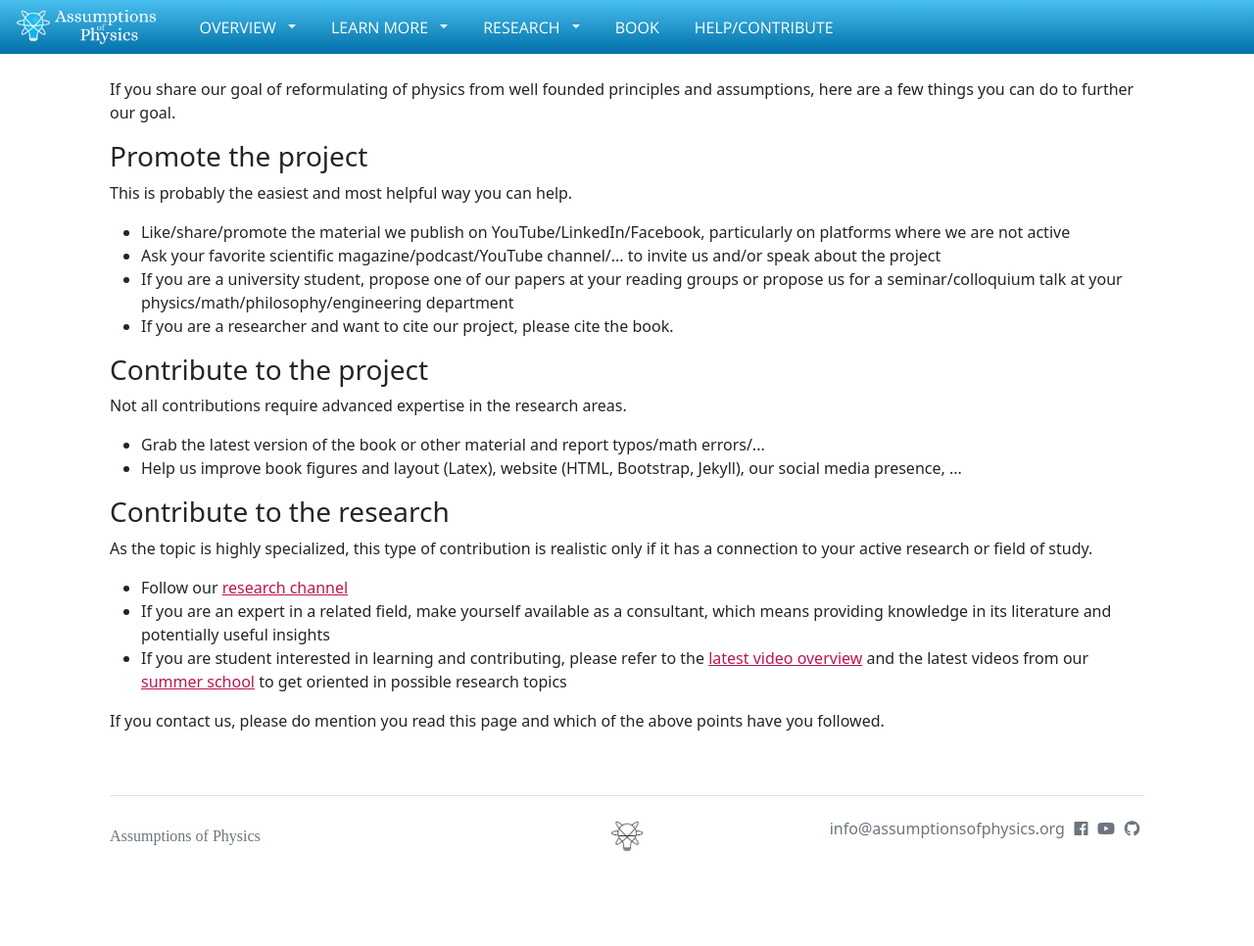
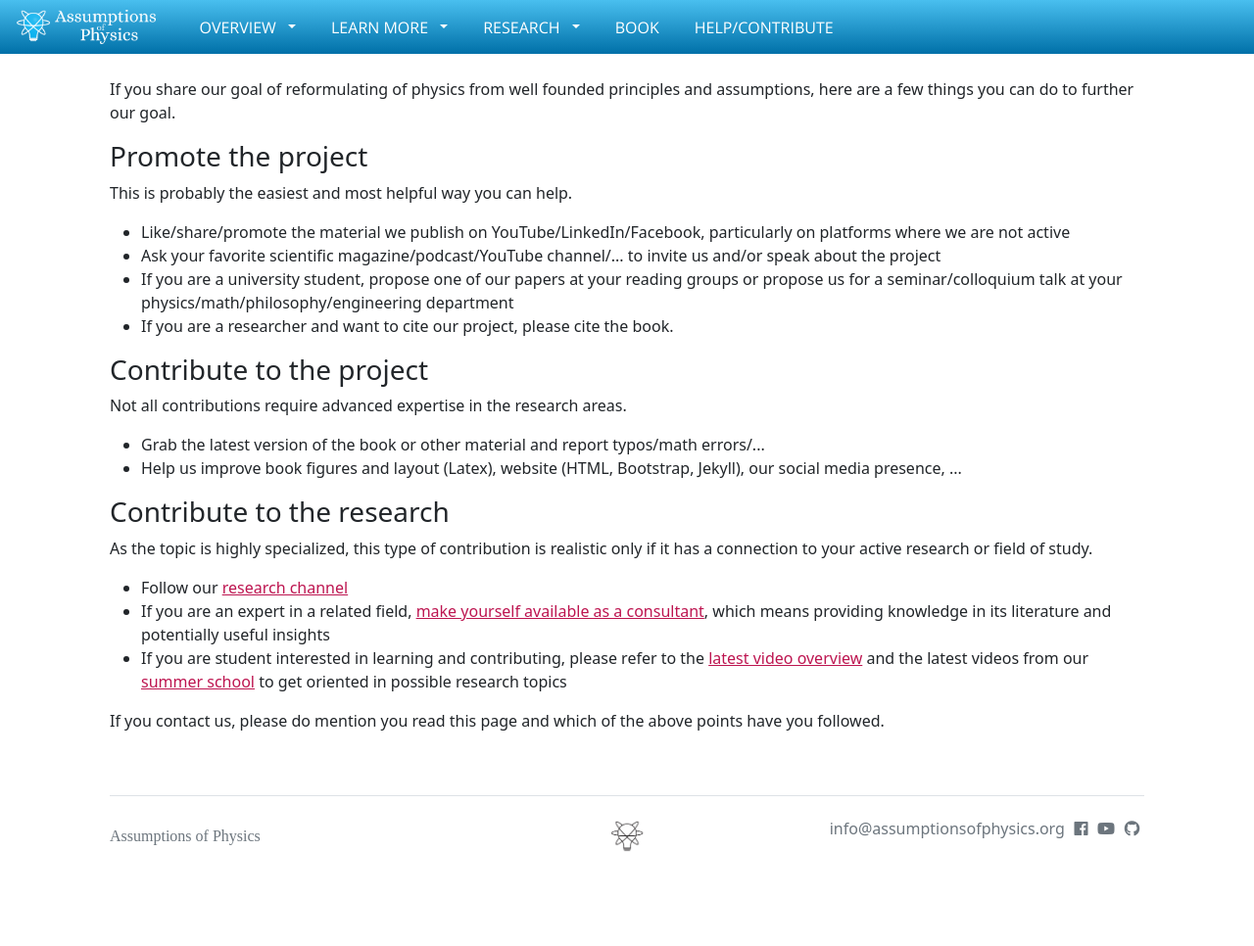
Before and after one commit to assumptionsofphysics/assumptionsofphysics.github.io, a Jekyll site: the page built from contribute.html, in a window 1280 px wide. Shown: the whole page at 98% size. Built offline with Jekyll 4.4.1, drawn with Linux system fonts in a browser that asks for light colours; nearby versions of some CDN libraries; some web fonts are replaced; some of the changed lines change nothing that is shown.

Commit message:
Fixed yupo

```diff
--- a/contribute.html
+++ b/contribute.html
@@ -28,7 +28,7 @@ title: How to contribute
             <p>As the topic is highly specialized, this type of contribution is realistic only if it has a connection to your active research or field of study.</p>
             <ul>
                 <li>Follow our <a href="https://www.youtube.com/@AssumptionsofPhysicsResearch">research channel</a></li>
-                <li>If you are an expert in a related field, <a href="https://docs.google.com/forms/d/e/1FAIpQLSenO_qyRxj9afTi0BfbIkPkGNnfTycc_9UDKgXUQ_AoBQCUIg/viewform?usp=dialog"></a>make yourself available as a consultant</a>, which means providing knowledge in its literature and potentially useful insights</li>
+                <li>If you are an expert in a related field, <a href="https://docs.google.com/forms/d/e/1FAIpQLSenO_qyRxj9afTi0BfbIkPkGNnfTycc_9UDKgXUQ_AoBQCUIg/viewform?usp=dialog">make yourself available as a consultant</a>, which means providing knowledge in its literature and potentially useful insights</li>
                 <li>If you are student interested in learning and contributing, please refer to the <a href="https://youtu.be/3Cb4DNUYmcg">latest video overview</a> and the latest videos from our <a href="presentations/2024SummerSchool.html">summer school</a> to get oriented in possible research topics</li>
             </ul>
             <p>If you contact us, please do mention you read this page and which of the above points have you followed.</p>
```
